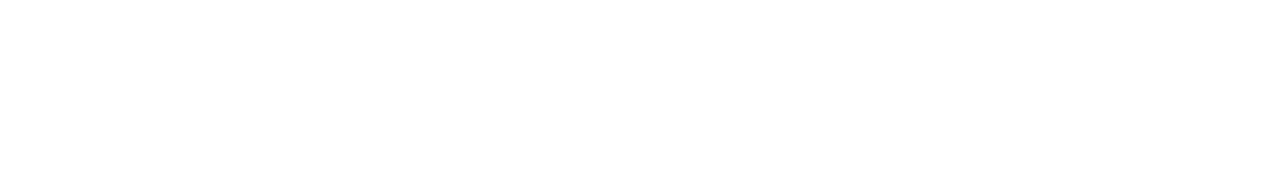
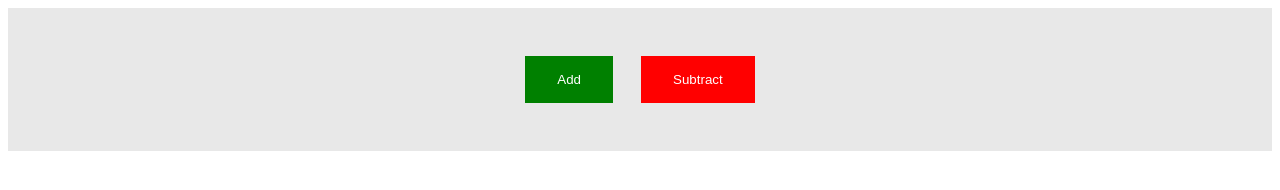
Before and after one commit to adregan/sw-redux, a website: page html/index.html in a window 1280 px wide. Drawn offline with Linux system fonts and the light colour scheme; files that its build step writes are made by us from their sources.

Commit message:
adds some buttons and some styles to test actions

```diff
--- a/html/index.html
+++ b/html/index.html
@@ -2,10 +2,35 @@
 <html lang="en">
 <head>
     <meta charset="UTF-8">
-    <title></title>
+    <title>Service Worker Redux</title>
+    <style>
+      * {box-sizing: border-box;}
+      .button-container {
+        background: #E8E8E8;
+        padding: 3rem;
+        text-align: center;
+      }
+      .button {
+        border: none;
+        color: white;
+        display: inline-block;
+        margin-right: 1.5rem;
+        padding: 1rem 2rem;
+      }
+      .button:last-child {margin-right: 0;}
+      .button--add {
+        background: green;
+      }
+      .button--sub {
+        background: red;
+      }
+    </style>
 </head>
 <body>
-    <div id="log"></div>
+    <div id="controls" class="button-container">
+      <button id="add" class="button button--add">Add</button>
+      <button id="sub" class="button button--sub">Subtract</button>
+    </div>
     <script src="static/index.js"></script>
 </body>
 </html>
```
